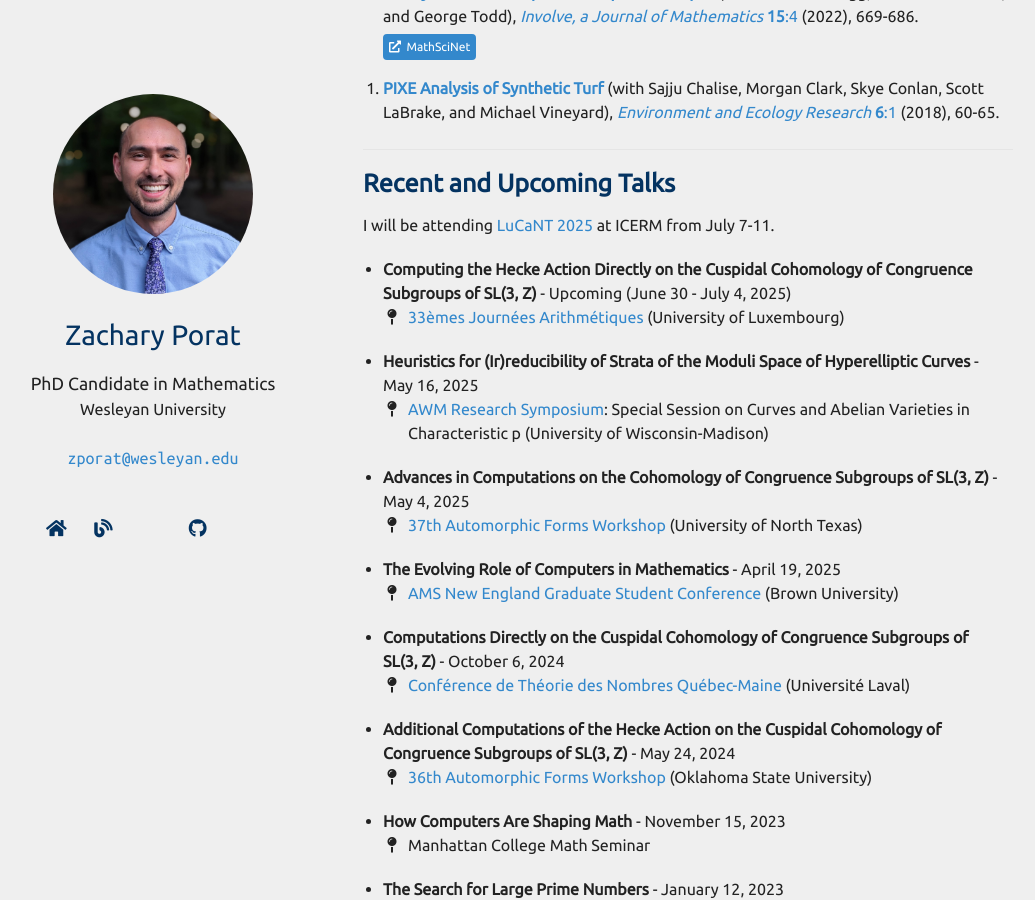
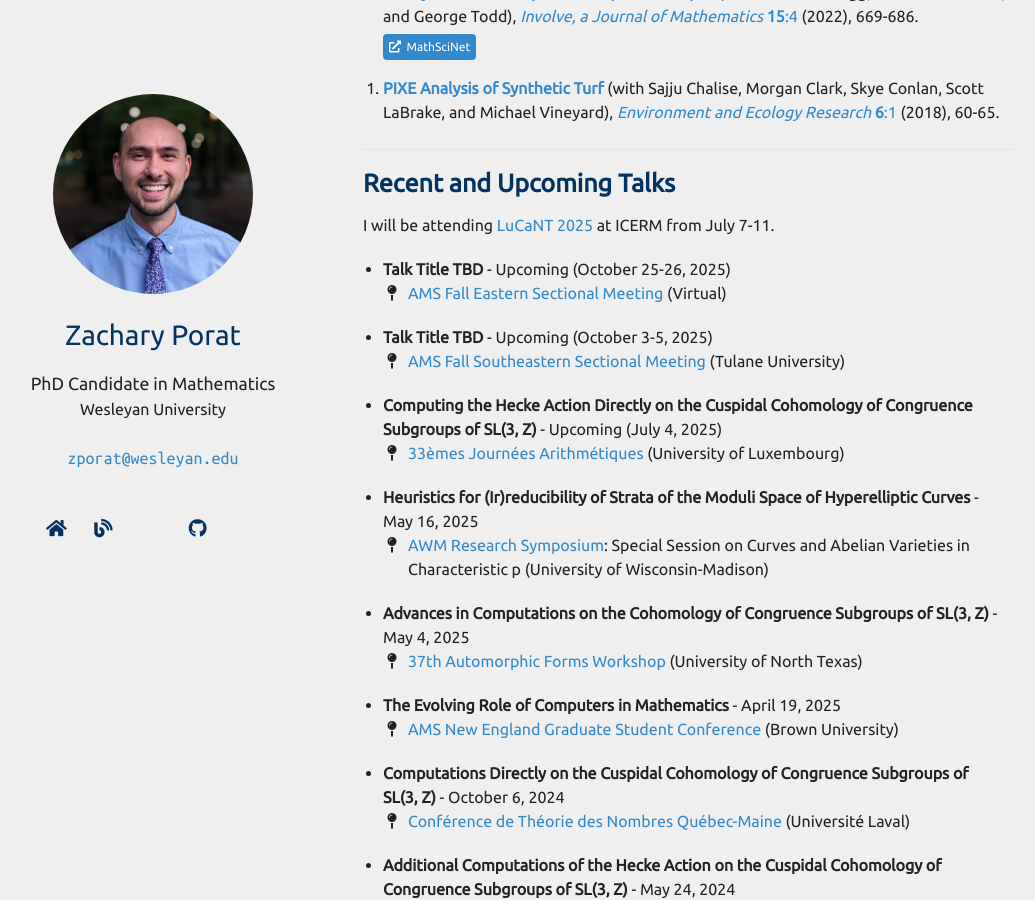
Before and after one commit to zporat/zporat.github.io, a Jekyll site: the page built from index.md, in a window 1280 px wide and 900 px high, scrolled down 761 px. Shown: the whole window, without its empty margins (102-1137 px from the left). Built offline with Jekyll 4.4.1, drawn with Linux system fonts in a browser that asks for light colours; nearby versions of some CDN libraries; a style sheet for code colours, icons or effects is not loaded; our own code applies the rules of GitHub Pages for plain Markdown files.

Commit message:
map and talk update

```diff
--- a/_data/map.yml
+++ b/_data/map.yml
@@ -1,15 +1,20 @@
 upcoming:
+  - title: AMS Fall Southeastern Sectional Meeting
+    location: Tulane University
+    coordinates: 29.94121460674283, -90.12024043756436
+    date: October 2025
+
   - title: LMFDB, Computation, and Number Theory 2025 (LuCaNT)
     location: ICERM
     coordinates: 41.82422560895162, -71.40682948436462
     date: July 2025
 
+past:
   - title: 33èmes Journées Arithmétiques
     location: University of Luxembourg
     coordinates: 49.50432331574333, 5.949304946187169
     date: July 2025
 
-past:
   - title: AWM Research Symposium
     location: University of Wisconsin-Madison
     coordinates: 43.07564749869218, -89.41530239964843
--- a/_data/talks.yml
+++ b/_data/talks.yml
@@ -1,9 +1,21 @@
 upcoming:
+  - title: Talk Title TBD
+    conf: AMS Fall Eastern Sectional Meeting
+    conf_website: https://www.ams.org/meetings/sectional/2330_program.html
+    location: (Virtual)
+    date: October 25-26, 2025
+
+  - title: Talk Title TBD
+    conf: AMS Fall Southeastern Sectional Meeting
+    conf_website: https://www.ams.org/meetings/sectional/2328_program.html
+    location: (Tulane University)
+    date: October 3-5, 2025
+
   - title: Computing the Hecke Action Directly on the Cuspidal Cohomology of Congruence Subgroups of SL(3,&nbsp;Z)
     conf: 33èmes Journées Arithmétiques
     conf_website: https://www.uni.lu/fstm-en/conferences/ja25/
     location: (University of Luxembourg)
-    date: June 30 - July 4, 2025
+    date: July 4, 2025
 
 past:
 
```
